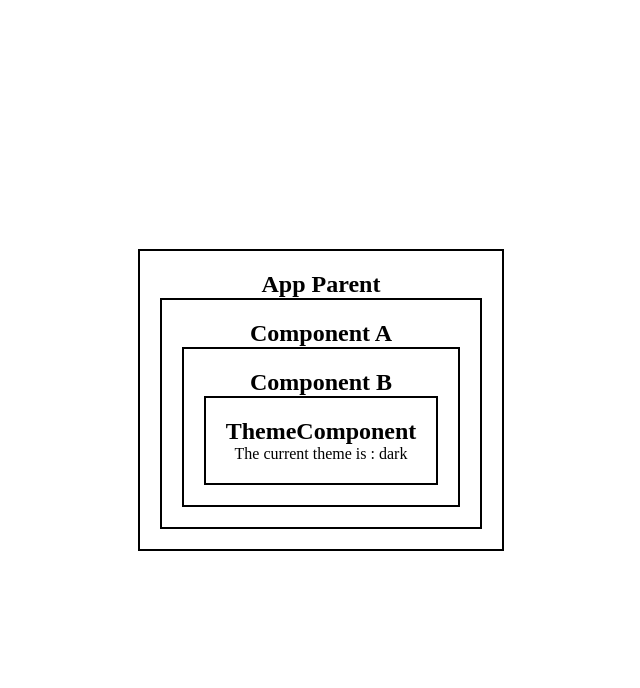
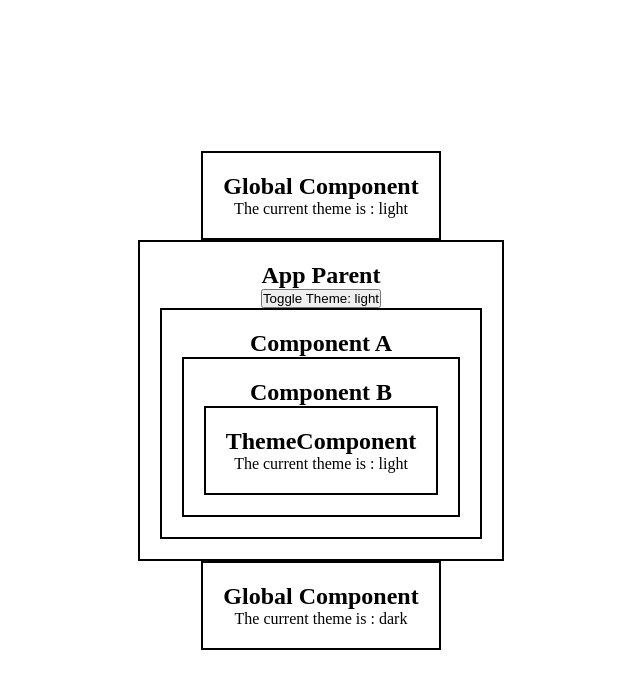
Before and after one commit to than53/react-practice, a React (Vite) app: page / in a window 1280 px wide. Shown: the top 688 px of the page, without its empty margins (319-959 px from the left). Built offline with nearby package versions, Linux system fonts and the light colour scheme.

Commit message:
Understanding of useContext and context provider

```diff
--- a/src/components/prop-drilling/ProDrilling.jsx
+++ b/src/components/prop-drilling/ProDrilling.jsx
@@ -1,35 +1,50 @@
-import React from "react";
+import React, { createContext, useContext, useState } from "react";
+
+const themeContext = createContext("light");
 
 function ProDrilling() {
-  const theme = "dark";
+  const [theme, setTheme] = useState("light");
+  const toggleTheme = () => {
+    setTheme((prevTheme) => (prevTheme === "light" ? "dark" : "light"));
+  };
   return (
-    <div style={{ border: "2px solid black", padding: "20px" }}>
-      <h2> App Parent</h2>
-      <ComponentA theme={theme} />
+    <div>
+      <GlobalComponenet />
+      <themeContext.Provider value={theme}>
+        <div style={{ border: "2px solid black", padding: "20px" }}>
+          <h2> App Parent</h2>
+          <button onClick={toggleTheme}>Toggle Theme: {theme}</button>
+          <ComponentA />
+        </div>
+      </themeContext.Provider>
+      <themeContext.Provider value="dark">
+        <GlobalComponenet />
+      </themeContext.Provider>
     </div>
   );
 }
 
-function ComponentA({ theme }) {
+function ComponentA() {
   return (
     <div style={{ border: "2px solid black", padding: "20px" }}>
       <h2> Component A</h2>
-      <ComponentB theme={theme} />
+      <ComponentB />
     </div>
   );
 }
 
-function ComponentB({ theme }) {
-   return (
+function ComponentB() {
+  return (
     <div style={{ border: "2px solid black", padding: "20px" }}>
       <h2> Component B</h2>
-      <ThemeComponent theme={theme} />
+      <ThemeComponent />
     </div>
   );
 }
 
-function ThemeComponent({ theme }) {
-     return (
+function ThemeComponent() {
+  const theme = useContext(themeContext);
+  return (
     <div style={{ border: "2px solid black", padding: "20px" }}>
       <h2> ThemeComponent</h2>
       <p>The current theme is : {theme}</p>
@@ -37,4 +52,14 @@ function ThemeComponent({ theme }) {
   );
 }
 
+function GlobalComponenet() {
+  const theme = useContext(themeContext);
+  return (
+    <div style={{ border: "2px solid black", padding: "20px" }}>
+      <h2> Global Component</h2>
+      <p>The current theme is : {theme}</p>
+    </div>
+  );
+}
+
 export default ProDrilling;
```
